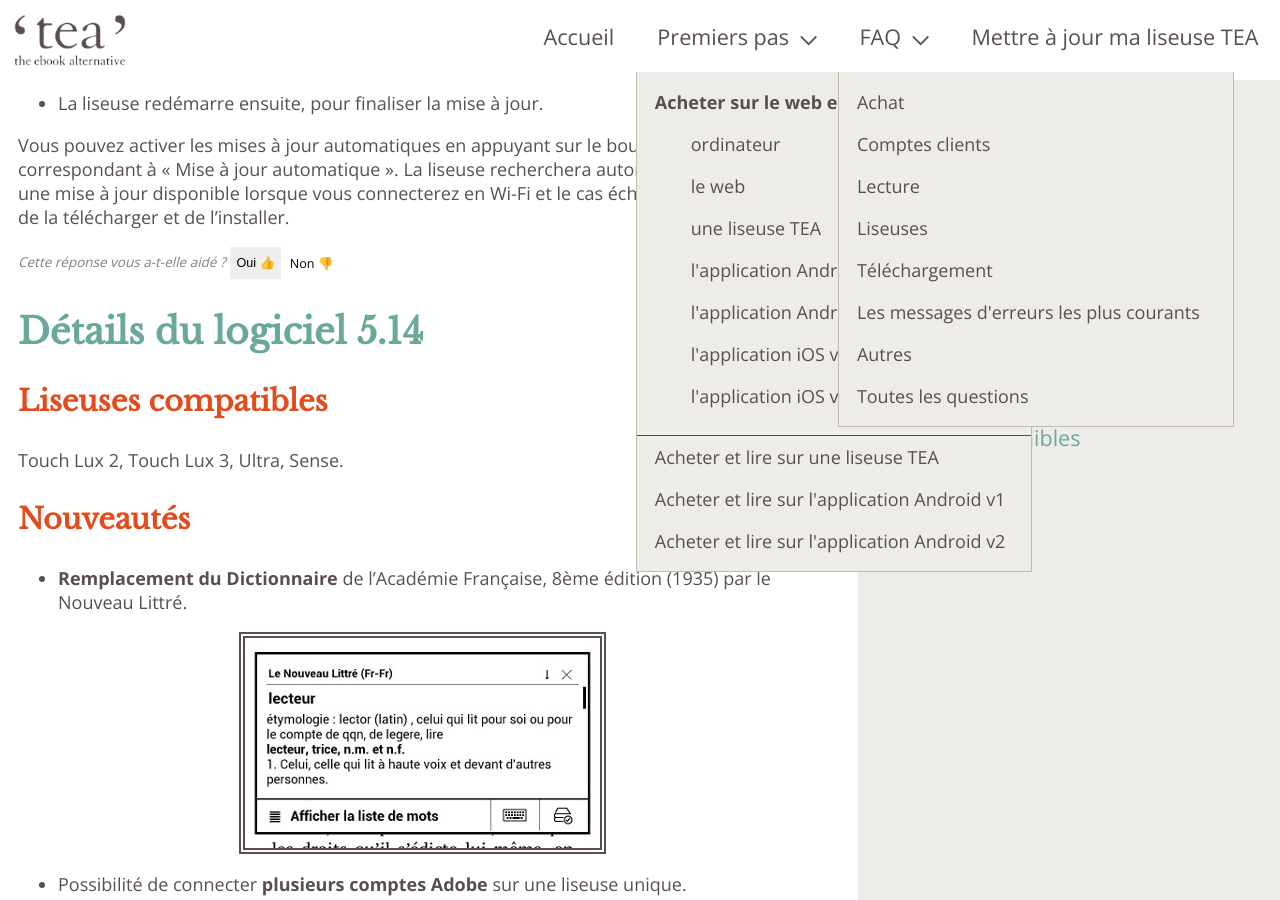
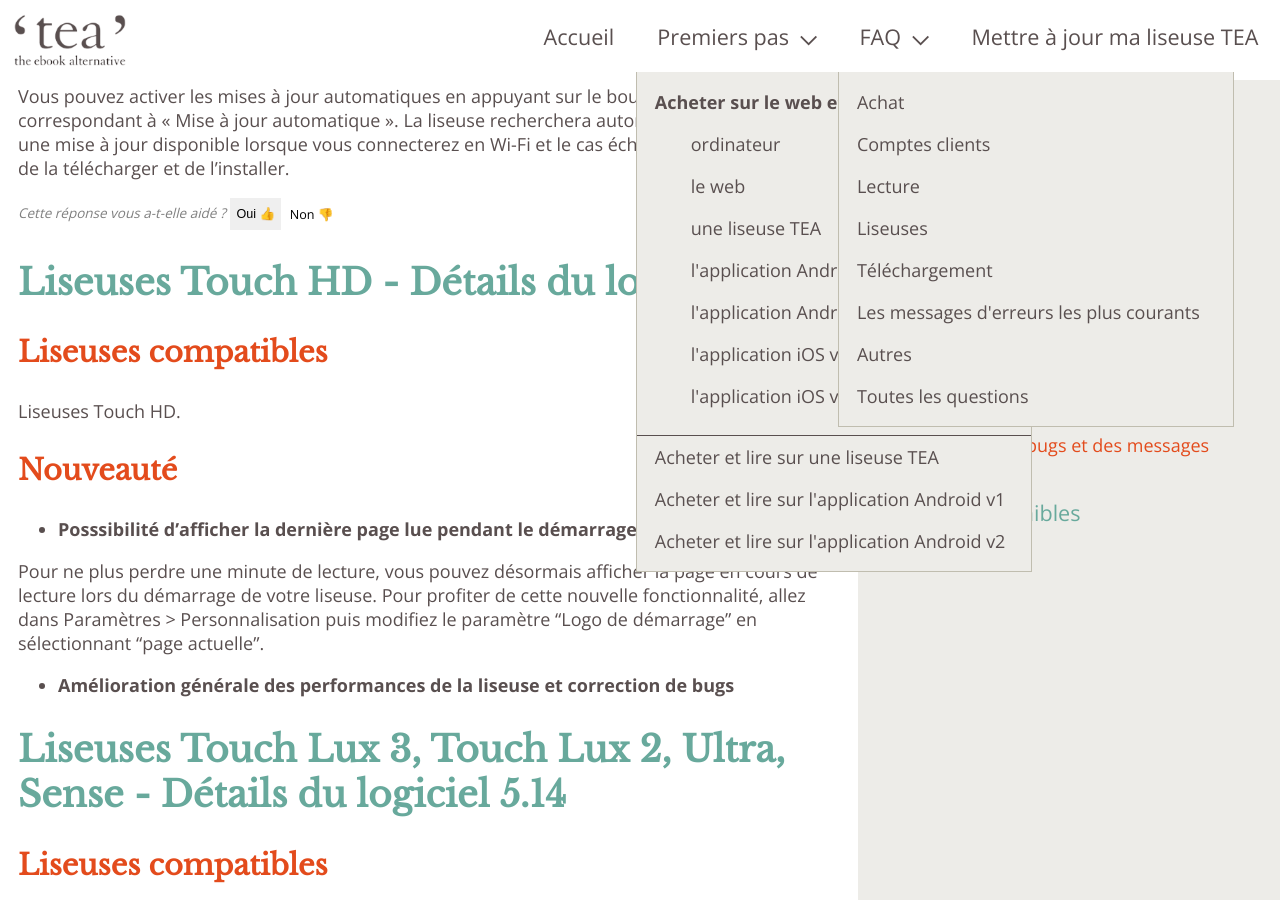
Before and after one commit to TEA-ebook/help-center, a Jekyll site: the page built from _pages/maj.md, in a window 1280 px wide and 900 px high, scrolled down 2347 px. Built offline with Jekyll 4.4.1, drawn with Linux system fonts in a browser that asks for light colours; some of the changed text lies outside the part shown.

Commit message:
Màj page màj - Touch HD

```diff
--- a/_pages/maj.md
+++ b/_pages/maj.md
@@ -1,7 +1,7 @@
 ---
 permalink: "/maj/"
 layout: page
-title: Mettre à jour ma liseuse TEA/Pocketbook
+title: Mettre à jour ma liseuse TEA
 type: help
 ---
 
@@ -42,9 +42,31 @@
 
 {% include feedback-button.html question="Mettre à jour ma liseuse" %}
 
+
+{% include anchor.html id="logiciel5.14" label="Détails du logiciel 5.17" %}
+
+## Liseuses Touch HD - Détails du logiciel 5.17
+
+{% include anchor.html id="liseuses-compatibles" label="Liseuses compatibles" %}
+
+### Liseuses compatibles
+
+Liseuses Touch HD.
+
+{% include anchor.html id="nouveautes" label="Nouveauté" %}
+
+### Nouveauté
+
+- **Posssibilité d'afficher la dernière page lue pendant le démarrage de votre liseuse.**
+
+Pour ne plus perdre une minute de lecture, vous pouvez désormais afficher la page en cours de lecture lors du démarrage de votre liseuse.
+Pour profiter de cette nouvelle fonctionnalité, allez dans Paramètres > Personnalisation puis modifiez le paramètre "Logo de démarrage" en sélectionnant "page actuelle".
+
+- **Amélioration générale des performances de la liseuse et correction de bugs**
+
 {% include anchor.html id="logiciel5.14" label="Détails du logiciel 5.14" %}
 
-## Détails du logiciel 5.14
+## Liseuses Touch Lux 3, Touch Lux 2, Ultra, Sense - Détails du logiciel 5.14
 
 {% include anchor.html id="liseuses-compatibles" label="Liseuses compatibles" %}
 
```
